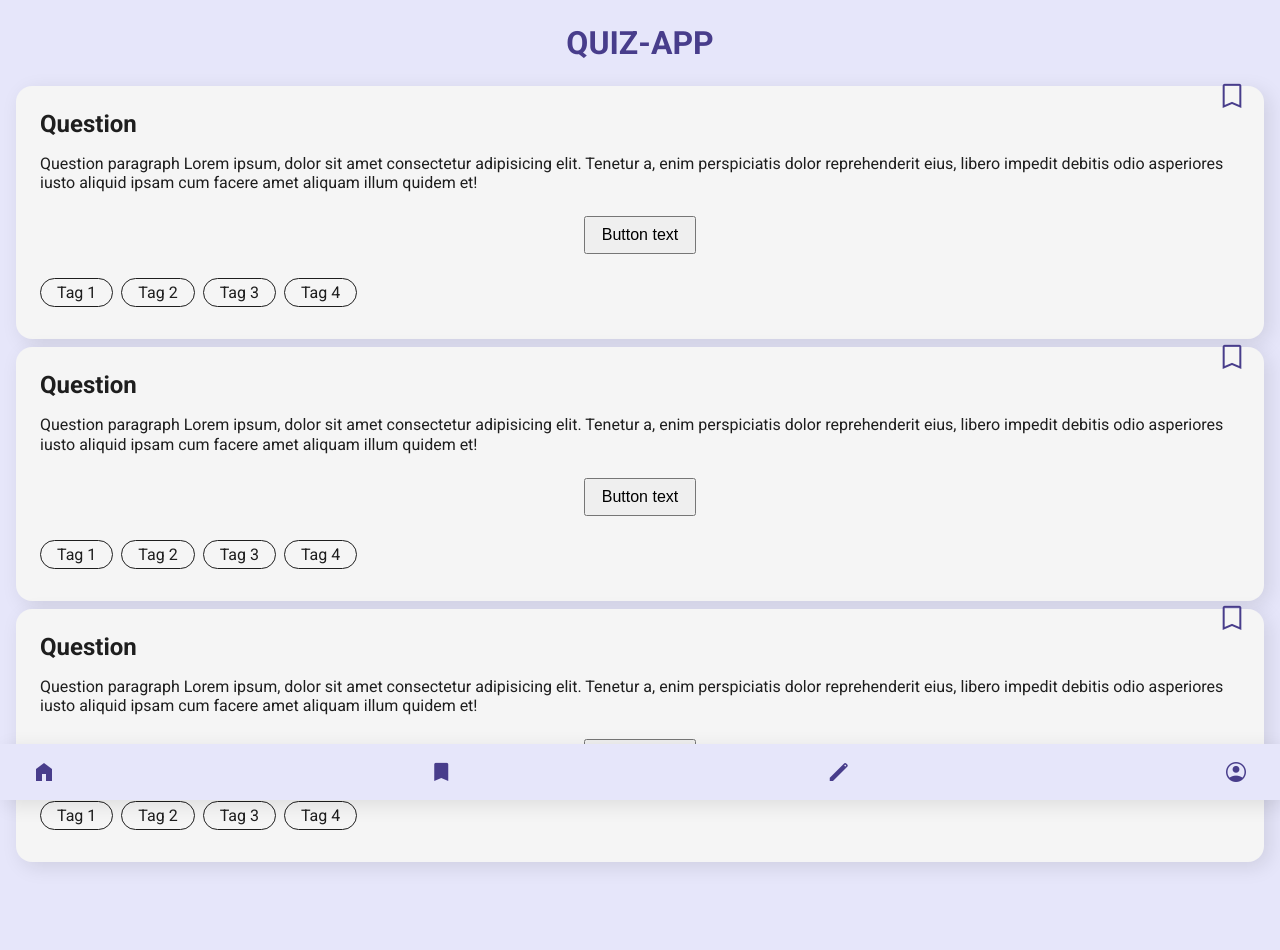
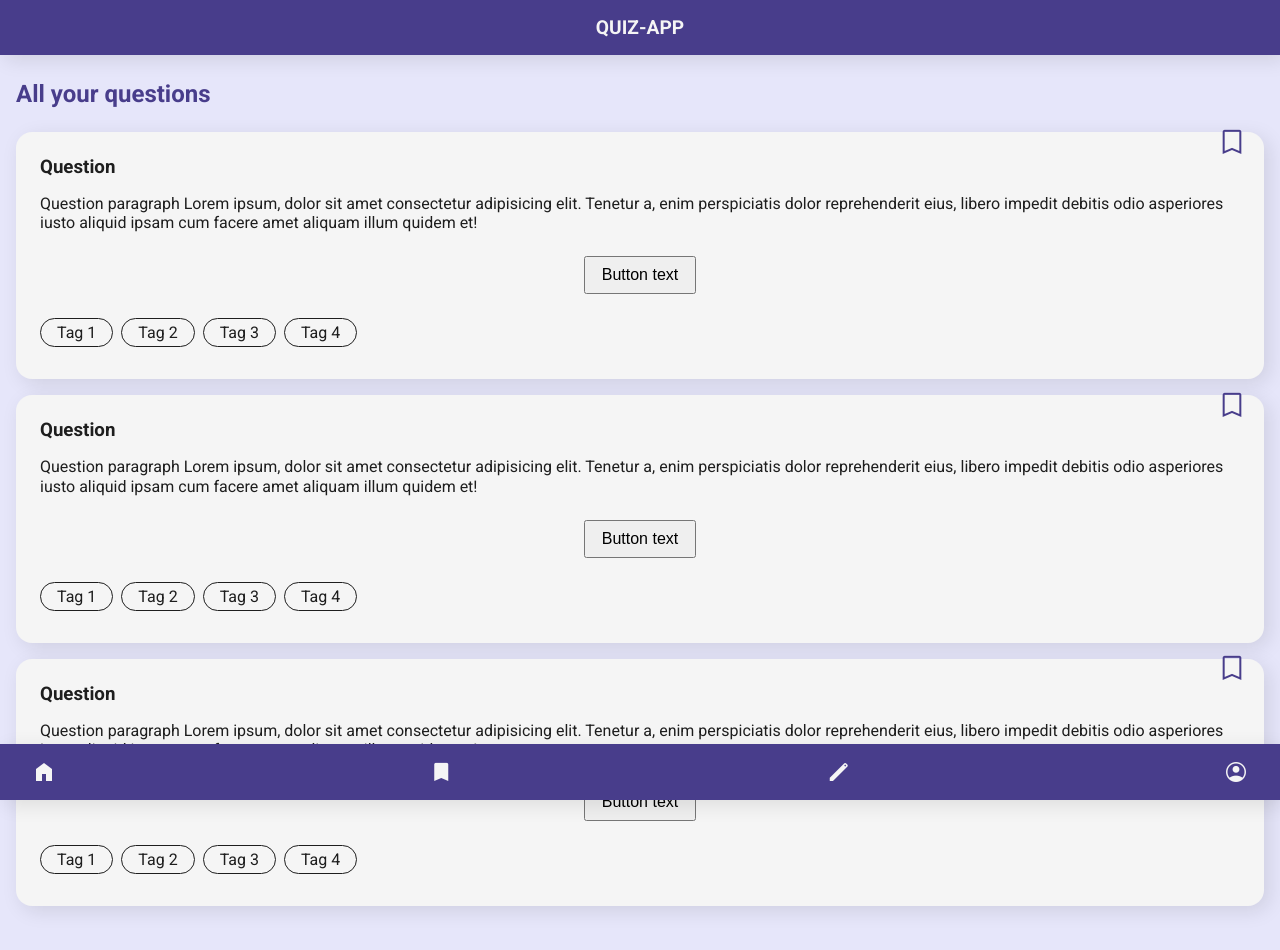
Before and after one commit to magdalenakierat/quiz-app, a plain HTML site: page index.html in a window 1280 px wide. Drawn offline with nearby package versions, Linux system fonts and the light colour scheme.

Commit message:
update header and nav styling

```diff
--- a/index.html
+++ b/index.html
@@ -9,16 +9,17 @@
     <title>Quiz-App</title>
   </head>
   <body>
-    <header>
+    <header class="header">
       <h1>Quiz-App</h1>
     </header>
     <main>
       <section class="page current-page" data-js="home">
+        <h2>All your questions</h2>
         <article data-js="card">
           <button data-js="bookmark" class="material-symbols-outlined">
             bookmark
           </button>
-          <h2>Question</h2>
+          <h3>Question</h3>
           <p class="question">
             Question paragraph Lorem ipsum, dolor sit amet consectetur
             adipisicing elit. Tenetur a, enim perspiciatis dolor reprehenderit
@@ -43,7 +44,7 @@
           <button data-js="bookmark" class="material-symbols-outlined">
             bookmark
           </button>
-          <h2>Question</h2>
+          <h3>Question</h3>
           <p class="question">
             Question paragraph Lorem ipsum, dolor sit amet consectetur
             adipisicing elit. Tenetur a, enim perspiciatis dolor reprehenderit
@@ -68,7 +69,7 @@
           <button data-js="bookmark" class="material-symbols-outlined">
             bookmark
           </button>
-          <h2>Question</h2>
+          <h3>Question</h3>
           <p class="question">
             Question paragraph Lorem ipsum, dolor sit amet consectetur
             adipisicing elit. Tenetur a, enim perspiciatis dolor reprehenderit
@@ -92,6 +93,7 @@
       </section>
 
       <section class="page" data-js="bookmarks">
+        <h2>Bookmarks</h2>
         <article data-js="card">
           <button
             data-js="bookmark"
@@ -99,7 +101,7 @@
           >
             bookmark
           </button>
-          <h2>Question</h2>
+          <h3>Question</h3>
           <p class="question">
             Question paragraph Lorem ipsum, dolor sit amet consectetur
             adipisicing elit. Tenetur a, enim perspiciatis dolor reprehenderit
@@ -127,7 +129,7 @@
           >
             bookmark
           </button>
-          <h2>Question</h2>
+          <h3>Question</h3>
           <p class="question">
             Question paragraph Lorem ipsum, dolor sit amet consectetur
             adipisicing elit. Tenetur a, enim perspiciatis dolor reprehenderit
@@ -151,6 +153,8 @@
       </section>
 
       <section class="page" data-js="input">
+        <h2>Create new question</h2>
+
         <form aria-label="Create a new question card">
           <label for="question">Add question (required)</label>
           <textarea id="question" rows="5" required></textarea>
@@ -167,13 +171,15 @@
       </section>
 
       <section class="page" data-js="profile">
+        <h2>Profile</h2>
+
         <header class="profile-header">
           <img
             class="profile-image"
             src="https://images.pexels.com/photos/5122188/pexels-photo-5122188.jpeg?auto=compress&cs=tinysrgb&w=1260&h=750&dpr=1"
             alt="Profile image"
           />
-          <h2>Firstname Lastname</h2>
+          <h3>Firstname Lastname</h3>
         </header>
         <p>
           Lorem ipsum dolor, sit amet consectetur adipisicing elit. Fuga
--- a/style/base.css
+++ b/style/base.css
@@ -5,7 +5,7 @@
 }
 
 body {
-  width: 100vw;
+  width: 100%;
   background-color: lavender;
   font-family: "Roboto", sans-serif;
   color: rgb(30, 30, 30);
@@ -15,6 +15,13 @@ main {
   display: flex;
   flex-direction: column;
   padding: 0 1rem;
+  position: absolute;
+  top: 3.5rem;
+}
+
+h2 {
+  color: darkslateblue;
+  margin: 1.5rem 0;
 }
 
 p {
--- a/style/components/header.css
+++ b/style/components/header.css
@@ -1,11 +1,17 @@
-header {
+.header {
   display: flex;
   justify-content: center;
   margin-bottom: 1rem;
+  position: fixed;
+  z-index: 1;
+  box-shadow: 5px 5px 20px rgba(0, 0, 0, 0.1);
+  width: 100%;
+  background-color: darkslateblue;
 }
 
 h1 {
-  padding-top: 1.5rem;
-  color: darkslateblue;
+  color: whitesmoke;
   text-transform: uppercase;
+  padding: 1rem 0;
+  font-size: 1.2rem;
 }
--- a/style/components/navigation.css
+++ b/style/components/navigation.css
@@ -5,7 +5,7 @@
   justify-content: space-between;
   align-items: center;
   width: 100%;
-  background-color: lavender;
+  background-color: darkslateblue;
   padding: 0 1rem;
   box-shadow: 5px 5px 20px rgba(0, 0, 0, 0.1);
 }
@@ -13,7 +13,7 @@
 .nav .material-symbols-outlined {
   padding: 1rem 1rem;
   font-variation-settings: "FILL" 1, "wght" 400, "GRAD" 0, "opsz" 48;
-  color: darkslateblue;
+  color: whitesmoke;
   text-decoration: none;
 }
 
--- a/style/components/questioncard.css
+++ b/style/components/questioncard.css
@@ -2,7 +2,7 @@ article {
   background-color: whitesmoke;
   padding: 1.5rem;
   border-radius: 1rem;
-  margin: 0.5rem 0;
+  margin: 1rem 0;
   grid-column: 1/5;
   display: flex;
   flex-direction: column;
```
